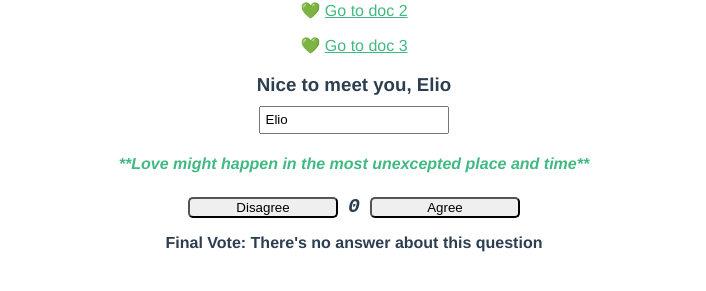
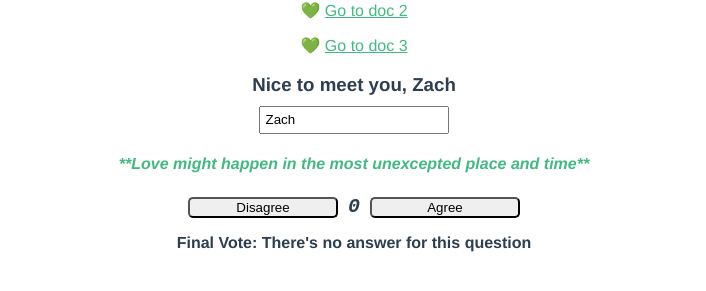
Before and after one commit to luml/demo-vue, a Vue app: page / in a window 1280 px wide. Shown: the part 437-728 px from the top of the page, without its empty margins (286-992 px from the left). Built offline with nearby package versions, Linux system fonts and the light colour scheme.

Commit message:
fix typo

```diff
--- a/src/App.vue
+++ b/src/App.vue
@@ -3,7 +3,7 @@
     <img alt="Vue logo" src="./assets/logo.png" />
     <HelloWorld msg="Welcome to the simplest Demo Vue.js App" />
     <ListItems msg="App Content Docs" arr=123 />
-    <HeyThere person="Elio" />
+    <HeyThere person="Zach" />
   </div>
 </template>
 
--- a/src/components/HeyThere.vue
+++ b/src/components/HeyThere.vue
@@ -41,7 +41,7 @@ export default {
       } else if (this.vote < 0) {
         return "You're kidding!";
       } else{
-        return "There's no answer about this question";
+        return "There's no answer for this question";
       }
     }
   }
```
Also changed, not shown: 1 other file (tests, documents, lock files or other folders).
